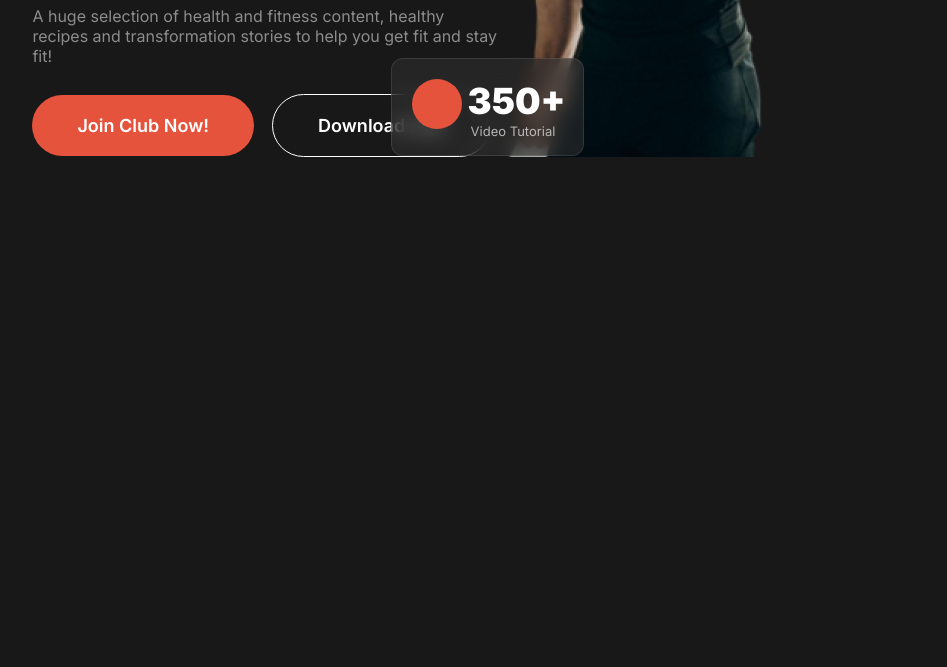
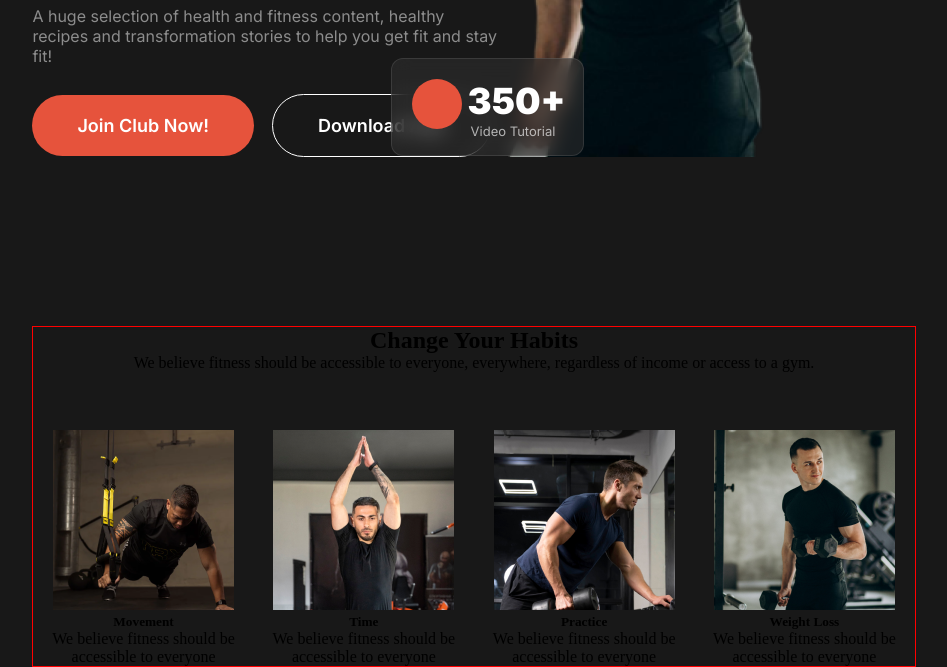
Before and after one commit to rushomrong/b10-a2-rusho, a plain HTML site: page index.html in a window 1280 px wide. Shown: the part 626-1293 px from the top of the page, without its empty margins (166-1113 px from the left). Before the commit the page ends 852 px from the top, so only its background shows below. Drawn offline with Linux system fonts and the light colour scheme.

Commit message:
your habbit section added

```diff
--- a/index.html
+++ b/index.html
@@ -61,7 +61,44 @@
       </div>
     </header>
     <!-- main section -->
-    <main></main>
+    <main>
+      <!-- habits section -->
+      <section class="your-habits display-flex">
+        <div class="habit-content">
+          <h2 class="content-title">Change Your Habits</h2>
+          <p class="content-desc">
+            We believe fitness should be accessible to everyone, everywhere,
+            regardless of income or access to a gym.
+          </p>
+        </div>
+
+        <div class="image-section display-flex">
+          <div class="movement">
+            <img src="./images/image3.png" alt="" />
+            <h5>Movement</h5>
+            <span>We believe fitness should be accessible to everyone</span>
+          </div>
+
+          <div class="time">
+            <img src="./images/image2.png" alt="" />
+            <h5>Time</h5>
+            <span>We believe fitness should be accessible to everyone</span>
+          </div>
+
+          <div class="practice">
+            <img src="./images/image4.png" alt="" />
+            <h5>Practice</h5>
+            <span>We believe fitness should be accessible to everyone</span>
+          </div>
+
+          <div class="wightloss">
+            <img src="./images/image5.png" alt="" />
+            <h5>Weight Loss</h5>
+            <span>We believe fitness should be accessible to everyone</span>
+          </div>
+        </div>
+      </section>
+    </main>
 
     <!-- footer section -->
     <footer></footer>
--- a/style/reposive.css
+++ b/style/reposive.css
@@ -80,6 +80,8 @@
     font-size: 0.85rem;
     margin-left: 2.75rem;
   }
+
+  /* end of top sections styles */
 }
 
 /* large screen device */
--- a/style/style.css
+++ b/style/style.css
@@ -212,3 +212,22 @@
   background: transparent;
   margin-left: 3.688rem;
 }
+
+/* habits section styles */
+.your-habits {
+  width: 69%;
+  flex-direction: column;
+  justify-content: center;
+  align-items: center;
+  border: 1px solid red;
+  margin: 0 auto;
+  text-align: center;
+  margin-top: 6.25rem;
+}
+
+.image-section {
+  text-align: center;
+  justify-content: center;
+  align-items: center;
+  margin-top: 3.625rem;
+}
```
